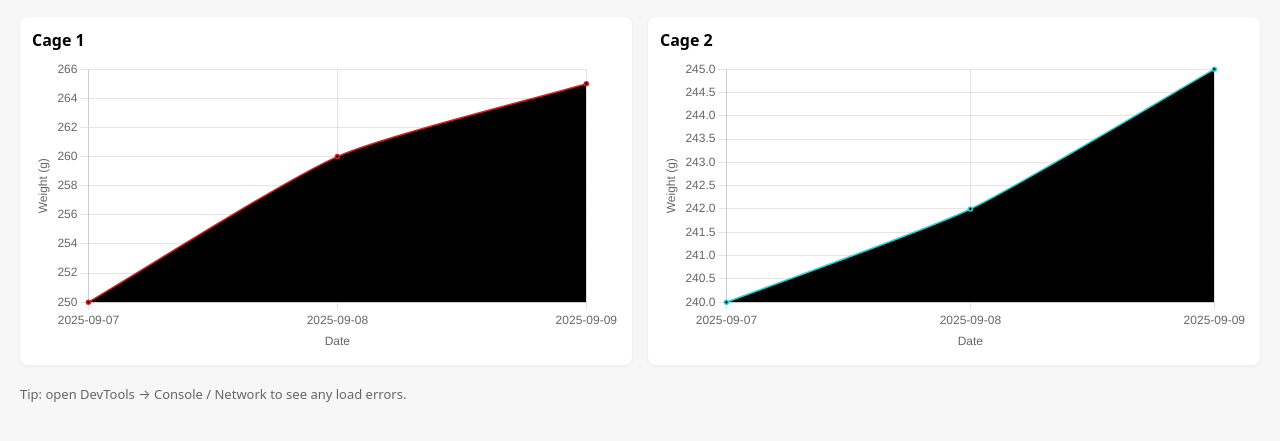
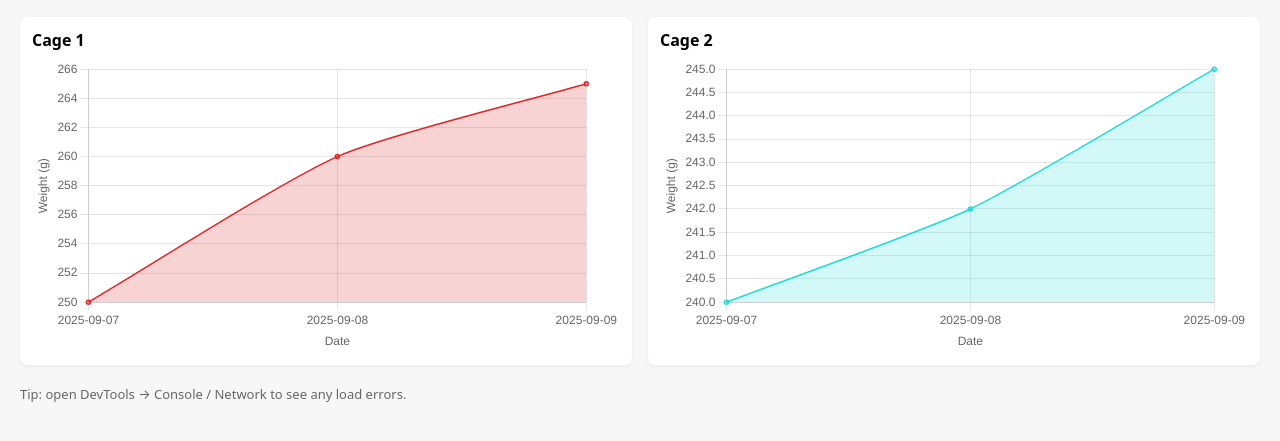
Before and after one commit to TilapAI/your_farm, a plain HTML site: page index.html in a window 1280 px wide. Shown: the part 67-508 px from the top of the page. Drawn offline with nearby package versions, Linux system fonts and the light colour scheme.

Commit message:
fill opacity change

```diff
--- a/index.html
+++ b/index.html
@@ -65,10 +65,15 @@
   <footer>Tip: open DevTools → Console / Network to see any load errors.</footer>
 
   <script>
-    // Generate a distinct color per cage
+    // Generate distinct HSL colors
     function getColor(index, total) {
       const hue = (index / total) * 360;
       return `hsl(${hue}, 70%, 50%)`;
+    }
+
+    // Convert hsl() to hsla() with alpha
+    function addAlpha(hslColor, alpha) {
+      return hslColor.replace("hsl", "hsla").replace(")", `, ${alpha})`);
     }
 
     async function loadData() {
@@ -114,7 +119,7 @@
             borderWidth: 1.5,
             pointRadius: 2,
             borderColor: color,
-            backgroundColor: color + '33'
+            backgroundColor: addAlpha(color, 0.2) // 20% opacity fill
           }]
         },
         options: {
```
